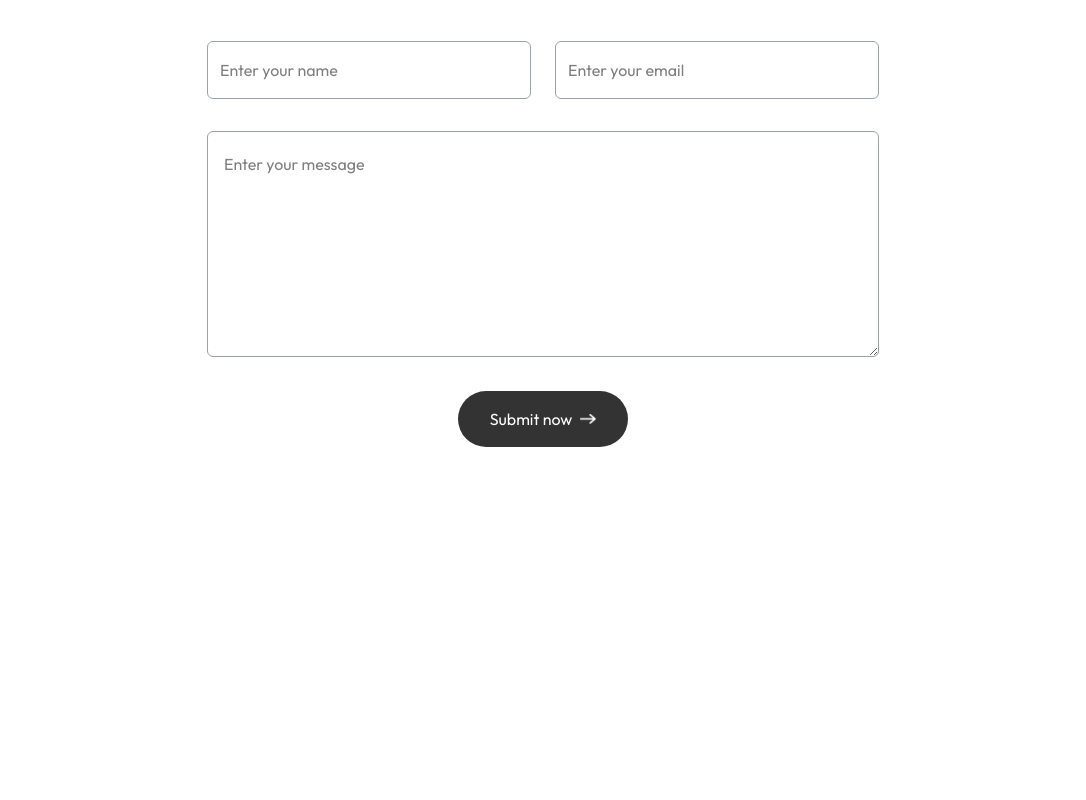
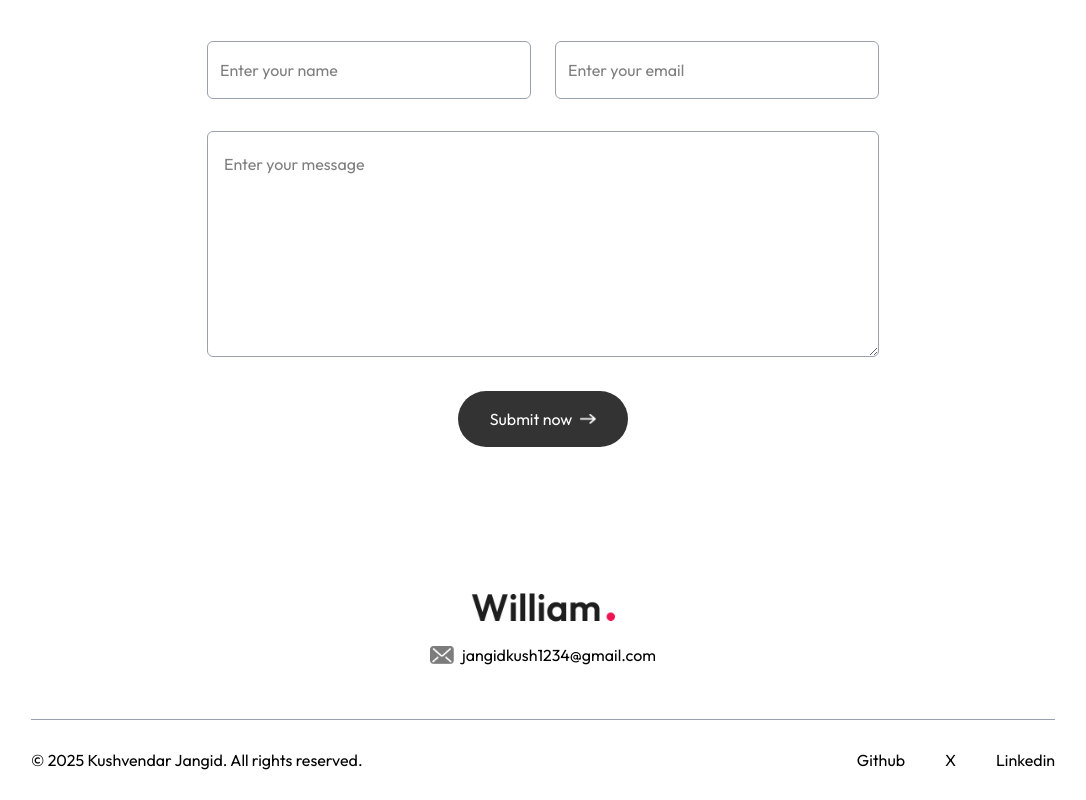
Before and after one commit to kushvendar/portfolio, a Next.js app: page / in a window 1280 px wide. Shown: the part 3072-3872 px from the top of the page, without its empty margins (97-1183 px from the left). Before the commit the page ends 3575 px from the top, so only its background shows below. Built offline with nearby package versions, Linux system fonts and the light colour scheme; a web font is replaced by a local one.

Commit message:
footer completed

```diff
--- /dev/null
+++ b/app/components/Footer.tsx
@@ -0,0 +1,31 @@
+import React from 'react'
+import Image from 'next/image'
+import { assets } from '@/assets/assets'
+
+
+const Footer = () => {
+  return (
+    <div className='mt-20'>
+      <div className='text-center'>
+        <Image src={assets.logo} alt='footer' className='w-36 mx-auto mb-2'/>
+        <div className='w-max flex items-center gap-2 mx-auto '>
+            <Image src={assets.mail_icon} alt='' className='w-6'/>
+            jangidkush1234@gmail.com
+        </div>
+      </div>
+
+        <div className='text-center sm:flex items-center justify-between border-t border-gray-400 mx-[10%] mt-12 py-6'>
+            <p>© 2025 Kushvendar Jangid. All rights reserved.</p>
+            <ul className='flex items-center gap-10 justify-center mt-4 sm:mt-0 '>
+                <li><a href="https://github.com/kushvendar">Github</a></li>
+                <li><a href="https://x.com/kushvendar_99">X</a></li>
+                <li><a href="https://www.linkedin.com/in/kushvendar-jangid-6b46ba184/">Linkedin</a></li>
+            </ul>
+        </div>
+
+
+    </div>
+  )
+}
+
+export default Footer
--- a/app/page.tsx
+++ b/app/page.tsx
@@ -7,6 +7,7 @@
 import Services from "./components/Services";
 import Work from "./components/Work";
 import Contact from "./components/Contact";
+import Footer from "./components/Footer";
 
 export default function Home() {
   return (
@@ -17,6 +18,8 @@
     <Services/>
     <Work/>
     <Contact/>
+    <Footer/>
     </>
       );
+
 }
```
